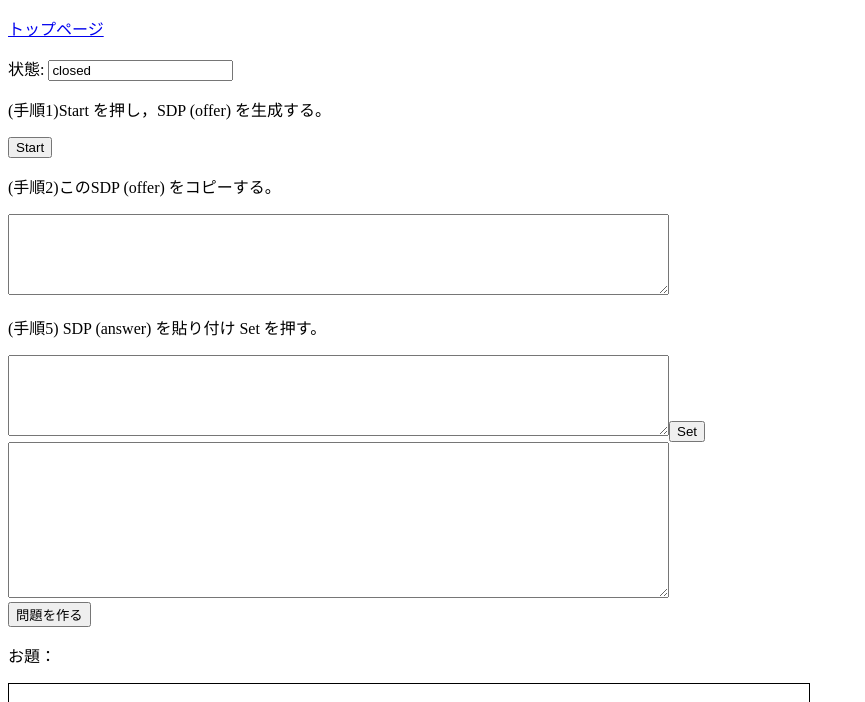
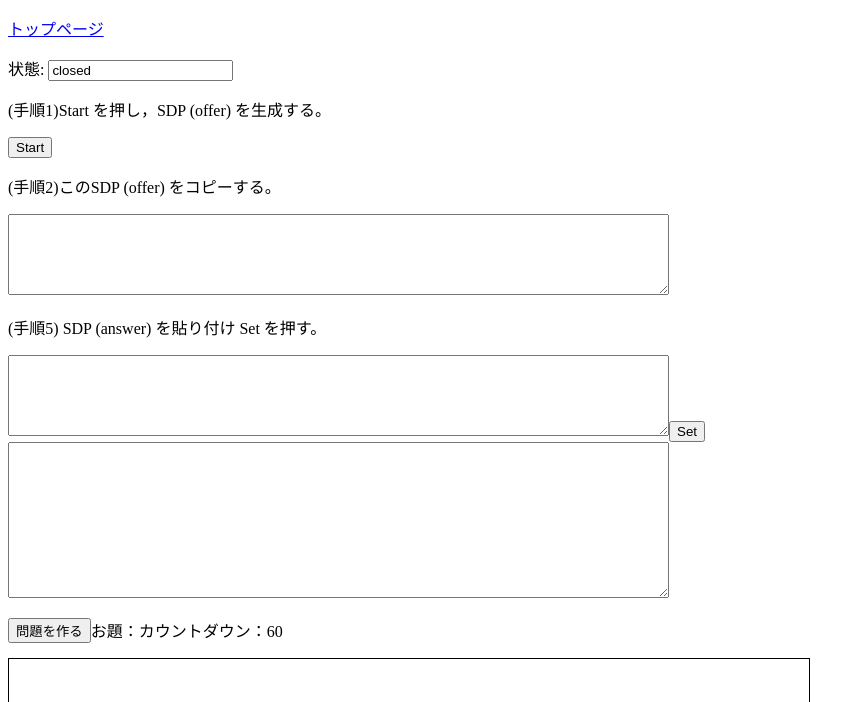
Before and after one commit to Cacao1522/drawing-game, a Next.js app: page /draw in a window 1280 px wide. Shown: the top 702 px of the page, without its empty margins (0-865 px from the left). Built offline with nearby package versions, Linux system fonts and the light colour scheme.

Commit message:
タイマー準備

```diff
--- a/src/app/draw/WebRTCDataChannelDemo.js
+++ b/src/app/draw/WebRTCDataChannelDemo.js
@@ -8,6 +8,9 @@ class WebRTCDataChannelDemo extends React.Component {
     history: "",
     random: null,
     theme: "",
+    timerId: null,
+    countdown: 60, // 60秒で始まるカウントダウン
+    correctReceived: false, // 正解メッセージを受け取ったか
   };
 
   peerConnectionConfig = {
@@ -93,8 +96,13 @@ class WebRTCDataChannelDemo extends React.Component {
       console.log("Data channel message:", evt.data);
       let msg = evt.data;
       this.setState((prevState) => ({
-        history: `回答者> ${msg}\n${prevState.history}`
+        history: `回答者> ${msg}\n${prevState.history}`,
       }));
+      if (msg === "正解！" && this.state.timerId) {
+        this.setState({ correctReceived: true }); // 正解メッセージの受信を記録
+        clearTimeout(this.state.timerId); // タイマーをクリア
+        this.setState({ countdown: "正解が受け取られました！" }); // カウントダウンを停止
+      }
     };
     dc.onopen = () => {
       console.log("Data channel opened.");
@@ -144,8 +152,6 @@ class WebRTCDataChannelDemo extends React.Component {
     }
   };
 
-
-
   handleMessageChange = (event) => {
     this.setState({ message: event.target.value });
   };
@@ -161,6 +167,7 @@ class WebRTCDataChannelDemo extends React.Component {
 
   componentWillUnmount() {
     clearInterval(this.interval); // クリーンアップ
+    clearTimeout(this.state.timerId);
   }
 
   sendCanvasDataRegularly = () => {
@@ -183,6 +190,26 @@ class WebRTCDataChannelDemo extends React.Component {
     const message = JSON.stringify({ type: "text", data: items[r] });
     console.log(message);
     this.dataChannel.send(message);
+
+    // カウントダウンをリセットする
+    this.setState({ countdown: 60, correctReceived: false });
+
+    // カウントダウン用のタイマーを設定
+    const timerId = setTimeout(this.countdownTimer, 1000);
+    this.setState({ timerId });
+  };
+  // カウントダウンを処理するメソッド
+  countdownTimer = () => {
+    // カウントダウンを1減らして更新
+    this.setState((prevState) => ({ countdown: prevState.countdown - 1 }));
+
+    // 正解がまだ受け取られていない場合はタイマーを再設定
+    if (this.state.countdown > 0 && !this.state.correctReceived) {
+      this.setState({ timerId: setTimeout(this.countdownTimer, 1000) });
+    } else {
+      // 正解が既に受け取られたか時間が0になった時はカウントダウン停止
+      clearTimeout(this.state.timerId);
+    }
   };
   render() {
     return (
@@ -218,8 +245,17 @@ class WebRTCDataChannelDemo extends React.Component {
         <div>
           <textarea value={this.state.history} readOnly cols="80" rows="10" />
         </div>
-        <button onClick={this.createAnswer}>問題を作る</button>
-        <p>お題：{this.state.theme}</p>
+        <div
+          style={{
+            display: "flex",
+            alignItems: "center",
+            marginRight: "10px",
+          }}
+        >
+          <button onClick={this.createAnswer}>問題を作る</button>
+          <p>お題：{this.state.theme}</p>
+          <p>カウントダウン：{this.state.countdown}</p>
+        </div>
       </div>
     );
   }
```
